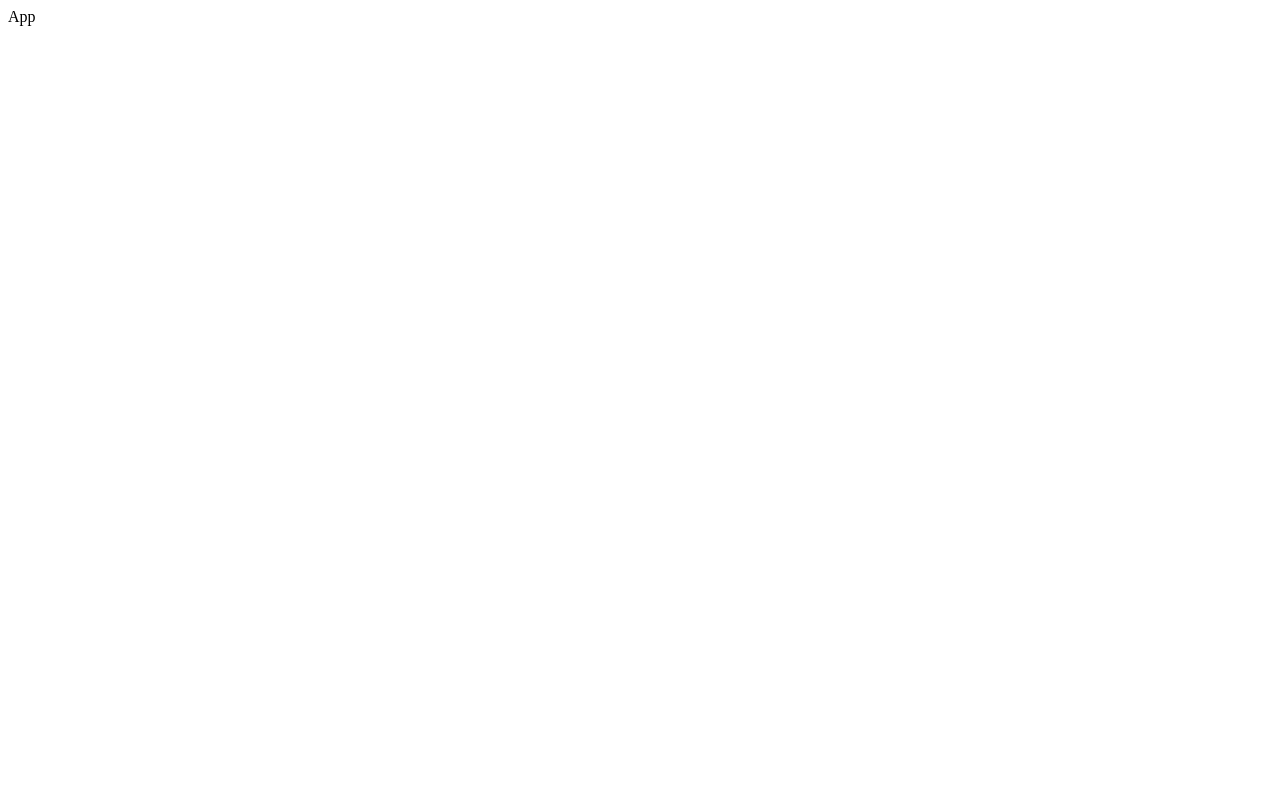
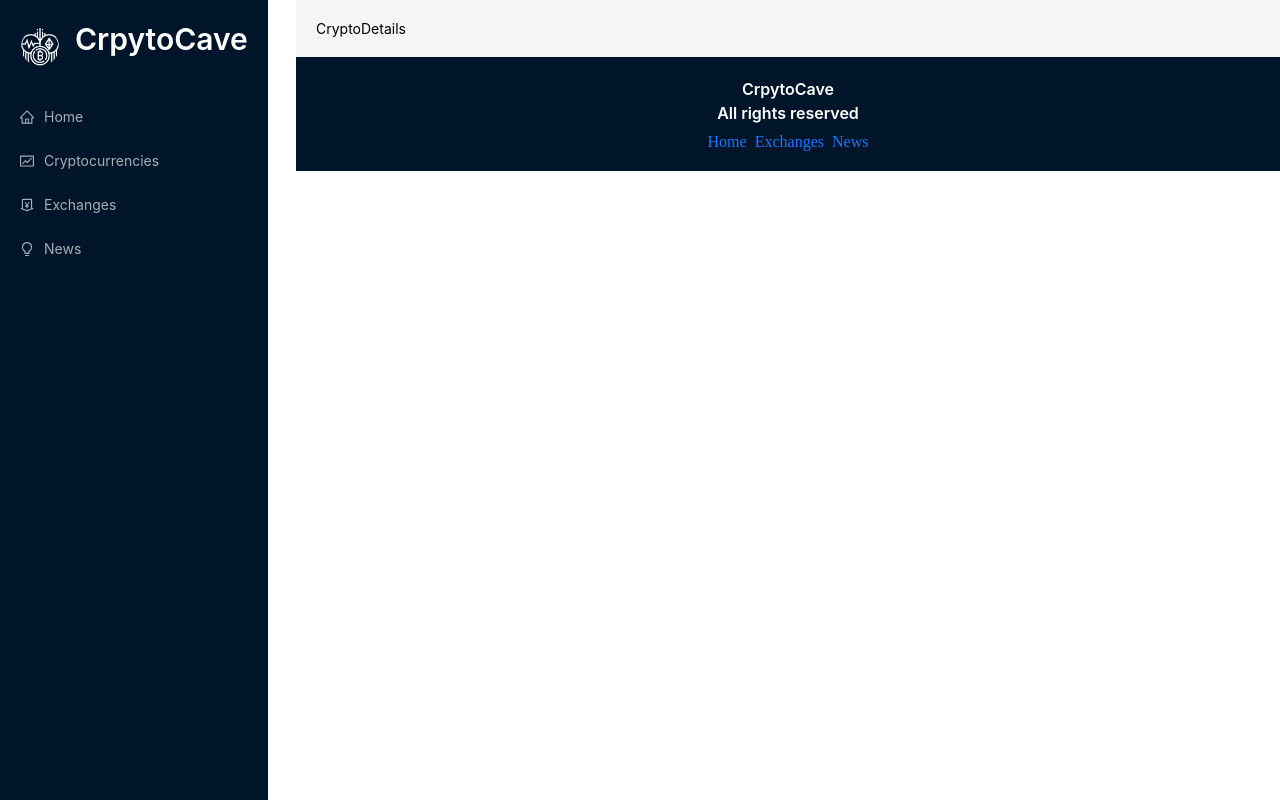
Before and after one commit to Yash-kaushik29/CryptoCave-ReactRedux-App, a React (Create React App) app: page /crypto/1 in a window 1280 px wide. Built offline with nearby package versions, Linux system fonts and the light colour scheme.

Commit message:
Layout completed

```diff
--- a/package.json
+++ b/package.json
@@ -17,6 +17,7 @@
     "react-chartjs-2": "^5.2.0",
     "react-dom": "^18.2.0",
     "react-redux": "^8.1.2",
+    "react-router-dom": "^6.15.0",
     "react-scripts": "5.0.1",
     "web-vitals": "^2.1.4"
   },
--- /dev/null
+++ b/src/App.css
@@ -0,0 +1,378 @@
+:root{
+    --text-primary:#000;
+    --bgPrimary:#fff;
+   --bgSecondary: #F9F9F9;
+   --pink: #0071bd;
+   --light-blue: #e6f7ff;
+   --border: #d9d9d9;
+}
+
+* {
+    margin: 0;
+    padding: 0;
+    box-sizing: border-box;
+}
+
+a:hover{
+    color: var(--pink) !important;
+}
+
+.app{
+    display: flex;
+    overflow: hidden;
+}
+
+.navbar{
+    flex: 0.2;
+    background-color: rgb(0, 21, 41);
+}
+
+.main{
+    flex: 0.8;
+    width: 100%;
+
+}
+.routes{
+    padding: 20px;
+}
+.nav-container{
+    position: fixed;
+    left: 0;
+    margin: 10px;
+    height: 100vh;
+    margin: 0px;
+    background-color: rgb(0, 21, 41);
+}
+
+.logo-container{
+    background-color: #001529;
+    display: flex;
+    padding: 20px;
+    align-items: center;
+    width: 100%;
+}
+.logo{
+    margin:0 0 0 15px;
+}
+.logo a{
+   color: white;
+}
+.menu-control-container{
+    display: none !important;
+    position: absolute !important;
+    right: 10px !important;
+    top: 25px !important;
+    font-size: 1.2rem !important;
+    background-color: var(--bgSecondary) !important;
+    border: none !important;
+}
+
+.loader{
+    height: 81vh;
+    display: flex;
+    justify-content: center;
+    align-items: center;
+}
+
+@media screen and (max-width:1300px){
+    .main{
+        margin-left: 50px;
+    }
+}
+
+@media screen and (max-width:1170px){
+    .main{
+        margin-left: 50px;
+    }
+}
+
+@media screen and (max-width:1000px){
+    .main{
+        margin-left: 100px;
+    }
+}
+
+@media screen and (max-width:800px){
+    .app{
+        flex-direction: column;
+        overflow: hidden;
+    }
+
+    .navbar{
+        flex: 1;
+    }
+
+    .main{
+        flex: 1;
+        margin-top: 90px;
+        margin-left: 0px;
+        margin-right: 10px;
+    }
+
+    .nav-container{
+        height: 8vh;
+        position:fixed;
+        width: 100%;
+        z-index: 100;
+        background-color: var(--bgSecondary);
+    }
+
+    .menu-control-container{
+        display: block !important;
+    }
+
+    .ant-menu{
+        position: absolute;
+        right: 0px;
+    }
+    .home-title{
+        font-size: 1.4rem !important;
+    }
+    .show-more{
+        font-size: 1.3rem !important;
+    }
+}
+
+.coin-detail-container{
+    margin: 30px;
+}
+
+.coin-heading-container{
+    display: flex;
+    justify-content: center;
+    align-items: center;
+    flex-direction: column;
+    border-bottom: 1px solid var(--border);
+    padding-top: 20px;
+    padding-bottom: 20px;
+    gap: 10px;
+}
+
+.coin-heading-container .coin-name{
+    font-weight: 900;
+    color: var(--pink);
+}
+
+.coin-heading-container p{
+    font-size: 1rem;
+    opacity: 0.9;
+    margin-bottom: 20px;
+}
+
+.stats-container{
+    display: flex;
+    justify-content: space-between;
+    align-items: center;
+    gap: 40px;
+}
+
+.stats-container h2{
+    font-weight: 700;
+    font-size: 1.4rem;
+    margin-top: 20px;
+    color: var(--pink);
+}
+
+.coin-details-heading{
+    font-weight: 700 !important;
+    margin-top: 20px !important;
+    color: var(--pink) !important;
+}
+
+.coin-stats{
+    display: flex;
+    justify-content: space-between;
+    border-bottom: 1px solid var(--border);
+    font-size: 1rem;
+    opacity: 0.9;
+    padding: 20px;
+
+}
+
+.coin-stats-name{
+    display: flex;
+    gap: 10px;
+    font-size: 1rem;
+}
+
+.stats{
+    font-weight: 800;
+}
+
+.coin-value-statistics-heading p{
+    font-size: 1rem;
+    opacity: 0.9;
+}
+
+.coin-desc-link{
+    display: flex;
+    gap: 40px;
+    margin-top: 40px;
+    padding-top: 20px;
+}
+
+.coin-desc-link h2{
+    font-weight: 700;
+    color: var(--pink);
+}
+
+.coin-desc-link p{
+    font-size: 1rem;
+    opacity: 0.9;
+}
+
+.coin-desc-link a{
+    color: var(--pink);
+}
+
+.coin-desc-link h3{
+    font-weight: 700;
+}
+
+.coin-desc{
+    flex: 0.5;
+}
+
+.coin-links{
+  padding: 0px 20px;
+    flex: 0.5;
+}
+
+.coin-link{
+    display: flex;
+    justify-content: space-between;
+    align-items: center;
+    border-bottom: 1px solid var(--border);
+    padding: 20px;
+}
+
+.link-name{
+    text-transform: capitalize;
+    font-size: 1rem;
+}
+
+.coin-link a{
+    color: var(--pink);
+    font-weight: 700;
+    font-size: 1rem;
+}
+
+.coin-link:hover, .coin-stats:hover{
+    background-color: var(--bgSecondary);
+}
+
+@media screen and (max-width:1000px){
+    .stats-container{
+        flex-direction: column;
+    }
+    .coin-desc-link{
+        flex-direction: column;
+    }
+    .stats-container h2{
+        margin-top: 0px;
+    }
+}
+
+@media screen and (max-width: 500px){
+    .coin-links{
+        padding: 0px;
+    }
+    .coin-detail-container{
+        margin: 0;
+    }
+}
+@media screen and (max-width: 500px){
+    .heading{
+        margin-top: 20px;
+    }
+}
+
+.select-news{
+    width: 180px;
+}
+.news-card{
+    min-height: 300px !important;
+}
+.news-image-container{
+    display: flex !important;
+    justify-content: space-between !important;
+}
+.news-title{
+width: 70%;
+}
+
+.news-image-container .img{
+    width:100px;
+    height:100px;
+}
+.news-card p{
+    color: black;
+    margin: 10px 0px !important;
+}
+.provider-container{
+    display: flex;
+    justify-content: space-between;
+}
+.provider-name{
+    margin-left: 10px;
+}
+
+.chart-header{
+    display: flex;
+    justify-content: space-between;
+    gap: 50px;
+    color: #0071bd;
+}
+.chart-title{
+    color: #0071bd !important;
+}
+.price-container{
+    display: flex !important;
+    gap: 20px !important;
+    align-items: center !important;
+    flex-wrap: wrap !important;
+}
+.price-change{
+    font-weight: 900 !important;
+}
+.current-price{
+    margin-top: 0px !important;
+    font-weight: 900 !important;
+}
+.home-heading-container{
+    display: flex;
+    justify-content: space-between;
+    align-items: center;
+    margin-top: 40px;
+}
+.show-more{
+    margin-top: 0px !important;
+}
+.exchange-image{
+    margin: 0px 10px !important;
+}
+.search-crypto{
+    margin: 20px auto 30px auto;
+    width: 250px;
+}
+.crypto-card-container{
+    min-height: 65vh !important;
+}
+.crypto-card{
+    min-width: 250px;
+}
+.crypto-card .crypto-image{
+    width:35px;
+}
+.select-timeperiod{
+    width: 200px !important;
+    margin-top: 20px !important;
+}
+
+.footer {
+    background-color: #001529;
+    display: flex;
+    flex-direction: column;
+    padding: 20px;
+    align-items: center;
+}
--- a/src/App.js
+++ b/src/App.js
@@ -1,8 +1,43 @@
 import React from 'react'
+import { Routes, Route, Link } from 'react-router-dom'
+import { Layout, Typography, Space } from 'antd'
+
+import { Navbar, Homepage, Cryptocurrencies, Exchanges, CryptoDetails, News } from './components'
+import './App.css'
 
 const App = () => {
+
+  const { Title } = Typography
   return (
-    <div>App</div>
+    <div className='app'>
+        <div className='navbar'>
+            <Navbar />
+        </div>
+        <div className='main'>
+            <Layout>
+                <div className='routes'>
+                    <Routes>
+                        <Route path='/' exact element={<Homepage />}></Route>
+                        <Route path='/exchanges' exact element={<Exchanges />}></Route>
+                        <Route path='/cryptocurrencies' exact element={<Cryptocurrencies />}></Route>
+                        <Route path='/crypto/:coinId' exact element={<CryptoDetails />}></Route>
+                        <Route path='/news' exact element={<News />}></Route>
+                    </Routes>
+                </div>
+            </Layout>
+            <div className='footer'>
+                <Title level={5} style={{ color: 'white', textAlign: 'center' }}>
+                    CrpytoCave <br />
+                    All rights reserved
+                </Title>
+                <Space>
+                    <Link to='/'>Home</Link>
+                    <Link to='/exchanges'>Exchanges</Link>
+                    <Link to='/news'>News</Link>
+                </Space>
+            </div>
+        </div>
+    </div>
   )
 }
 
--- /dev/null
+++ b/src/components/CryptoDetails.jsx
@@ -0,0 +1,9 @@
+import React from 'react'
+
+const CryptoDetails = () => {
+  return (
+    <div>CryptoDetails</div>
+  )
+}
+
+export default CryptoDetails
--- /dev/null
+++ b/src/components/Cryptocurrencies.jsx
@@ -0,0 +1,9 @@
+import React from 'react'
+
+const Cryptocurrencies = () => {
+  return (
+    <div>Cryptocurrencies</div>
+  )
+}
+
+export default Cryptocurrencies
--- /dev/null
+++ b/src/components/Exchanges.jsx
@@ -0,0 +1,9 @@
+import React from 'react'
+
+const Exchanges = () => {
+  return (
+    <div>Exchanges</div>
+  )
+}
+
+export default Exchanges
--- /dev/null
+++ b/src/components/Homepage.jsx
@@ -0,0 +1,9 @@
+import React from 'react'
+
+const Homepage = () => {
+  return (
+    <div>Homepage</div>
+  )
+}
+
+export default Homepage
--- /dev/null
+++ b/src/components/Navbar.jsx
@@ -0,0 +1,41 @@
+import React from 'react'
+import { Typography, Button, Menu, Avatar } from 'antd'
+import { Link } from 'react-router-dom'
+import { HomeOutlined, MoneyCollectOutlined, FundOutlined, BulbOutlined } from '@ant-design/icons'
+
+import icon from '../images/cryptocurrency.png'
+
+const Navbar = () => {
+
+  const { Title } = Typography
+
+  return (
+    <div className='nav-container'>
+        <div className='logo-container'>
+            <Avatar src={icon} size='large' />
+            <Title level={2} className='logo'>
+                <Link to='/'>CrpytoCave</Link>
+            </Title>
+            {/* <Button className='menu-control-container'>
+
+            </Button> */}
+        </div>
+        <Menu theme='dark'>
+            <Menu.Item icon={<HomeOutlined />}>
+                <Link to='./'>Home</Link>
+            </Menu.Item>
+            <Menu.Item icon={<FundOutlined />}>
+                <Link to='./cryptocurrencies'>Cryptocurrencies</Link>
+            </Menu.Item>
+            <Menu.Item icon={<MoneyCollectOutlined />}>
+                <Link to='./exchanges'>Exchanges</Link>
+            </Menu.Item>
+            <Menu.Item icon={<BulbOutlined />}>
+                <Link to='./news'>News</Link>
+            </Menu.Item>
+        </Menu>
+    </div>
+  )
+}
+
+export default Navbar
--- /dev/null
+++ b/src/components/News.jsx
@@ -0,0 +1,9 @@
+import React from 'react'
+
+const News = () => {
+  return (
+    <div>News</div>
+  )
+}
+
+export default News
--- /dev/null
+++ b/src/components/index.js
@@ -0,0 +1,6 @@
+export { default as Navbar } from './Navbar'
+export { default as Homepage } from './Homepage'
+export { default as Cryptocurrencies } from './Cryptocurrencies'
+export { default as Exchanges } from './Exchanges'
+export { default as CryptoDetails } from './CryptoDetails'
+export { default as News } from './News'
--- a/src/index.js
+++ b/src/index.js
@@ -1,6 +1,10 @@
 import React from 'react'
 import ReactDOM from 'react-dom'
+import { BrowserRouter as Router } from 'react-router-dom';
 
 import App from './App'
 
-ReactDOM.render(<App />, document.getElementById('root'));
+ReactDOM.render(
+    <Router>
+        <App />
+    </Router>, document.getElementById('root'));
```
Also changed, not shown: src/images/cryptocurrency.png (added), 1 other file (tests, documents, lock files or other folders).
